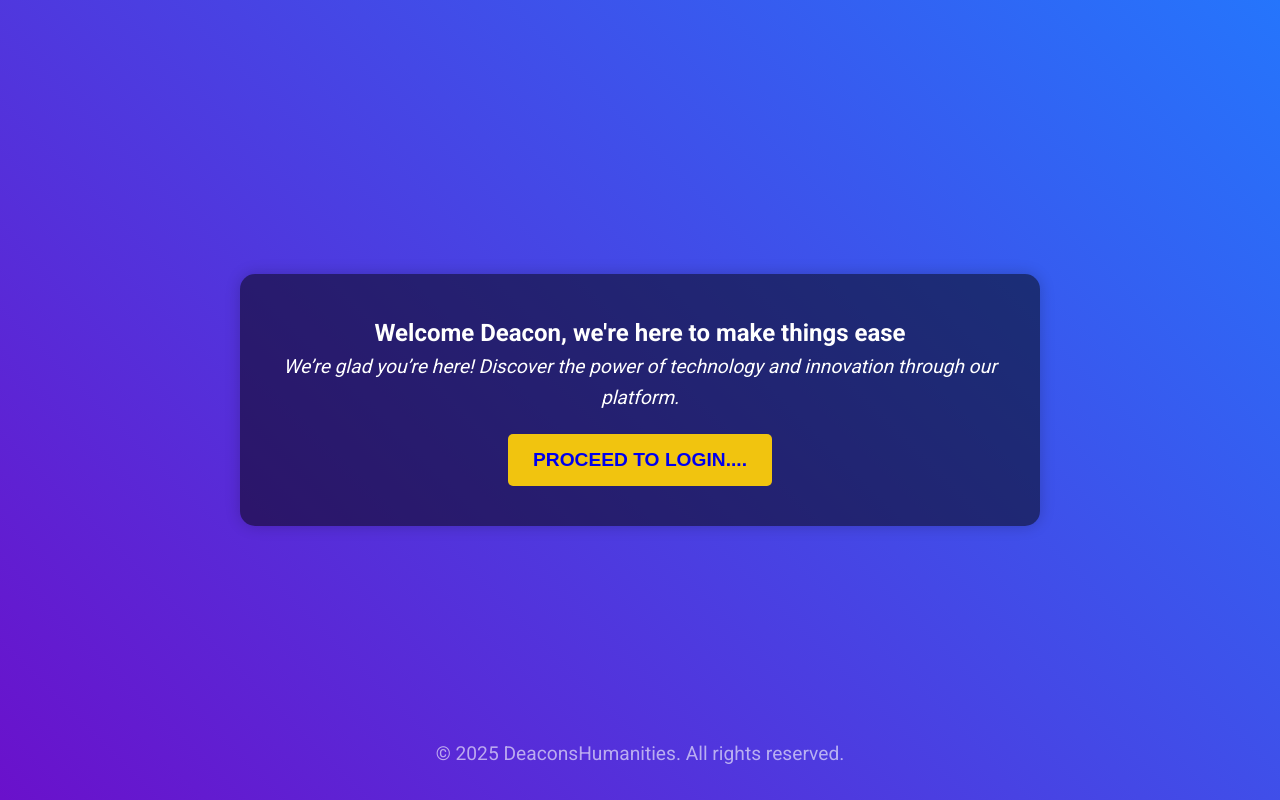
After one commit to ellysabbath/authentication, a Django app: page / in a window 1280 px wide. The commit adds this page. Run offline with Django 5.2, Linux system fonts and the light colour scheme.

Commit message:
Your commit message

```diff
--- a/authentication/authapp/templates/base.html
+++ b/authentication/authapp/templates/base.html
@@ -33,7 +33,7 @@
             <a class="navbar-brand" href="#">Udom West humanities</a>
 
             <!-- Attractive Hamburger Toggler -->
-            <button class="navbar-toggler" type="button" id="togglerButton" aria-expanded="false" aria-label="Toggle navigation">
+            <button class="navbar-toggler btn btn-primary" type="button" id="togglerButton" aria-expanded="false" aria-label="Toggle navigation">
                 <span class="bar top-bar"></span>
                 <span class="bar middle-bar"></span>
                 <span class="bar bottom-bar"></span>
--- /dev/null
+++ b/authentication/authapp/templates/registration/home.html
@@ -0,0 +1,100 @@
+<!DOCTYPE html>
+<html lang="en">
+<head>
+    <meta charset="UTF-8">
+    <meta name="viewport" content="width=device-width, initial-scale=1.0">
+    <title>Welcome to Ellytesla</title>
+    <link href="https://fonts.googleapis.com/css2?family=Roboto:wght@400;700&family=Montserrat:wght@400;700&display=swap" rel="stylesheet">
+    <style>
+        /* Resetting default browser styles */
+        * {
+            margin: 0;
+            padding: 0;
+            box-sizing: border-box;
+        }
+
+        body {
+            font-family: 'Roboto', sans-serif;
+            background: linear-gradient(45deg, #6a11cb, #2575fc);
+            color: #fff;
+            line-height: 1.6;
+            display: flex;
+            justify-content: center;
+            align-items: center;
+            height: 100vh;
+            text-align: center;
+            padding: 20px;
+        }
+
+        .container {
+            background: rgba(0, 0, 0, 0.5);
+            padding: 40px;
+            border-radius: 15px;
+            max-width: 800px;
+            width: 100%;
+            box-shadow: 0 0 15px rgba(0, 0, 0, 0.2);
+        }
+
+        h1 {
+            font-size: 3rem;
+            font-family: 'Montserrat', sans-serif;
+            margin-bottom: 20px;
+            text-transform: uppercase;
+            letter-spacing: 2px;
+        }
+
+        p {
+            font-size: 1.2rem;
+            margin-bottom: 20px;
+        }
+
+        .cta-button {
+            background-color: #f1c40f;
+            color: #2c3e50;
+            padding: 15px 25px;
+            border: none;
+            font-size: 1.2rem;
+            font-weight: bold;
+            cursor: pointer;
+            border-radius: 5px;
+            text-transform: uppercase;
+            transition: background-color 0.3s ease;
+        }
+
+        .cta-button:hover {
+            background-color: #e67e22;
+        }
+
+        .footer {
+            position: fixed;
+            bottom: 10px;
+            left: 50%;
+            transform: translateX(-50%);
+            font-size: 0.9rem;
+            opacity: 0.6;
+        }
+        a{
+            text-decoration: none;
+
+        }
+        a:hover{
+            color: whitesmoke;
+        }
+    </style>
+</head>
+<body>
+
+    <div class="container">
+        <h2>Welcome Deacon, we're here to make things ease</h2>
+        <p> <i>We’re glad you’re here! Discover the power of technology and innovation through our platform.</i></p>
+        <a href="/auth/manage/create_informations/">
+            <button class="cta-button">proceed to <a href="https://Ellytesla.pythonanywhere.com/"><strong>login....</strong></a></button>
+        </a>
+    </div>
+
+    <div class="footer">
+        <p>© 2025 DeaconsHumanities. All rights reserved.</p>
+    </div>
+
+</body>
+</html>
--- a/authentication/authapp/templates/registration/password_reset_email.html
+++ b/authentication/authapp/templates/registration/password_reset_email.html
@@ -1,6 +1,6 @@
 Hello, {{ user.get_username }}
 You asked for a password reset. Follow the link below to reset your password.<br>
-http://127.0.0.1:8000{% url 'password_reset_confirm' uidb64=uid token=token %}
+http://192.168.137.1:8000{% url 'password_reset_confirm' uidb64=uid token=token %}
 Click link above to reset your password
 
 Your username, in case you've forgotten: {{ user.get_username }}
--- a/authentication/authapp/templates/registration/services.html
+++ b/authentication/authapp/templates/registration/services.html
@@ -117,8 +117,8 @@
                         Create short report-daily for deacon
                     </button>
                 </h2>
-                <div id="collapseOne" class="accordion-collapse collapse" aria-labelledby="headingOne" data-bs-parent=".accordion">
-                    <div class="accordion-body">
+                <div class="card">
+                    <div class="card-body">
                         <!-- Content for the "Create short report-daily for deacon" form -->
                         <form id="shortReport">
                             {% csrf_token %}
--- a/authentication/authapp/urls.py
+++ b/authentication/authapp/urls.py
@@ -9,6 +9,7 @@ urlpatterns = [
     path('login/', auth_views.LoginView.as_view(), name='login'),  # Use LoginView for login
     path('logout/', auth_views.LogoutView.as_view(), name='logout'),  # Corrected to LogoutView
     path('logged-out/', views.logged_out, name='logged_out'),
+    path('', views.home, name='home'),
 # password change
     path('password_change/', auth_views.PasswordChangeView.as_view(),name='password_change'),
     path('password_change/done/', auth_views.PasswordChangeDoneView.as_view(),name='password_change_done'),
--- a/authentication/authapp/views.py
+++ b/authentication/authapp/views.py
@@ -30,6 +30,10 @@ import json
 @login_required
 def dashboard(request):
     return render(request, 'registration/dashboard.html', {'section':'dashboard'})
+
+
+def home(request):
+    return render(request, 'registration/home.html')
 
 
 def logged_out(request):
--- a/authentication/authentication/urls.py
+++ b/authentication/authentication/urls.py
@@ -16,8 +16,10 @@ Including another URLconf
 """
 from django.contrib import admin
 from django.urls import path,include
+from authapp import views  # Import views from your authapp
 
 urlpatterns = [
     path('admin/', admin.site.urls),
     path('auth/', include('authapp.urls')),
+    path('', views.home,name='home'),
 ]
```
Also changed, not shown: authentication/authentication/settings.py (+0 -8 lines), authentication/db.sqlite3.
